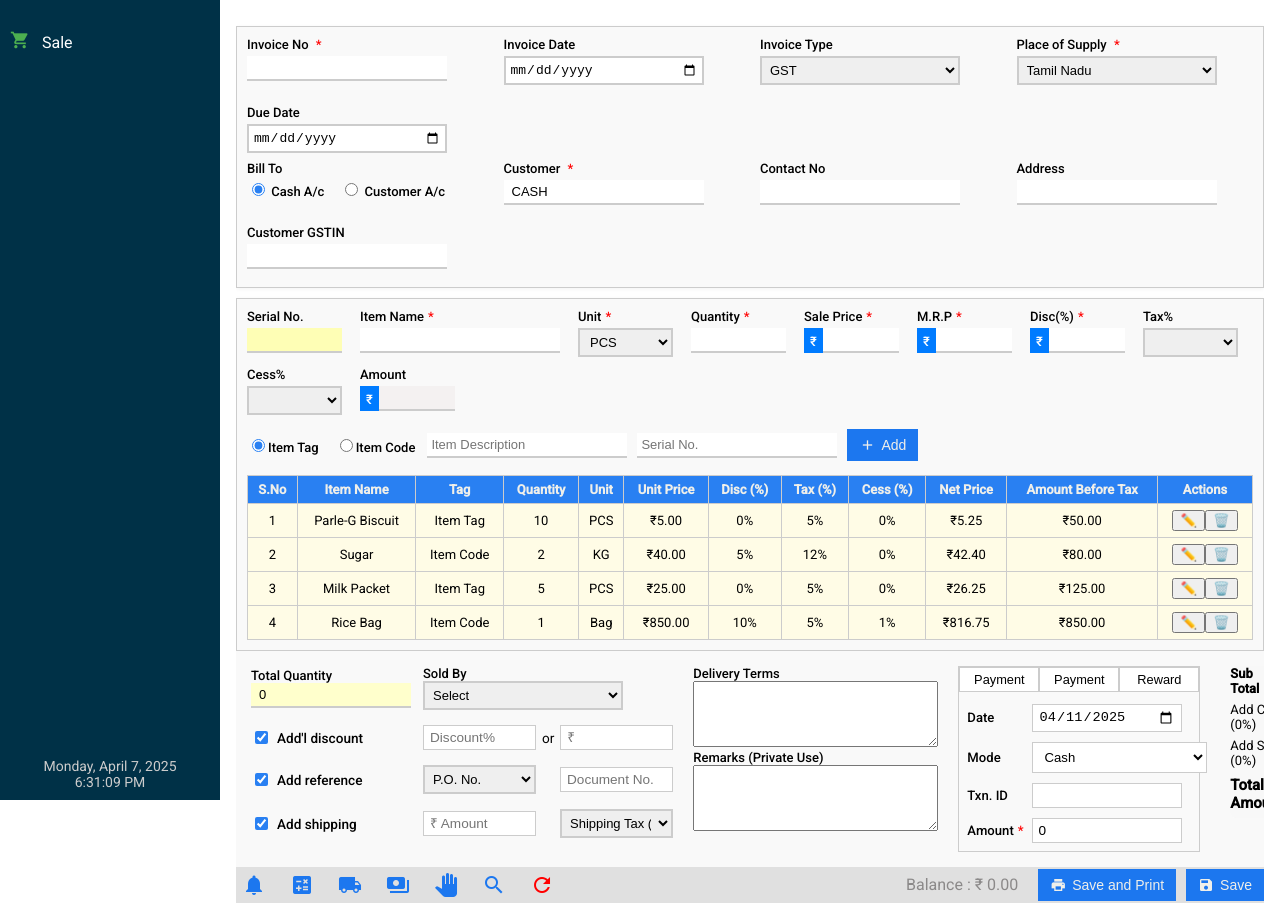
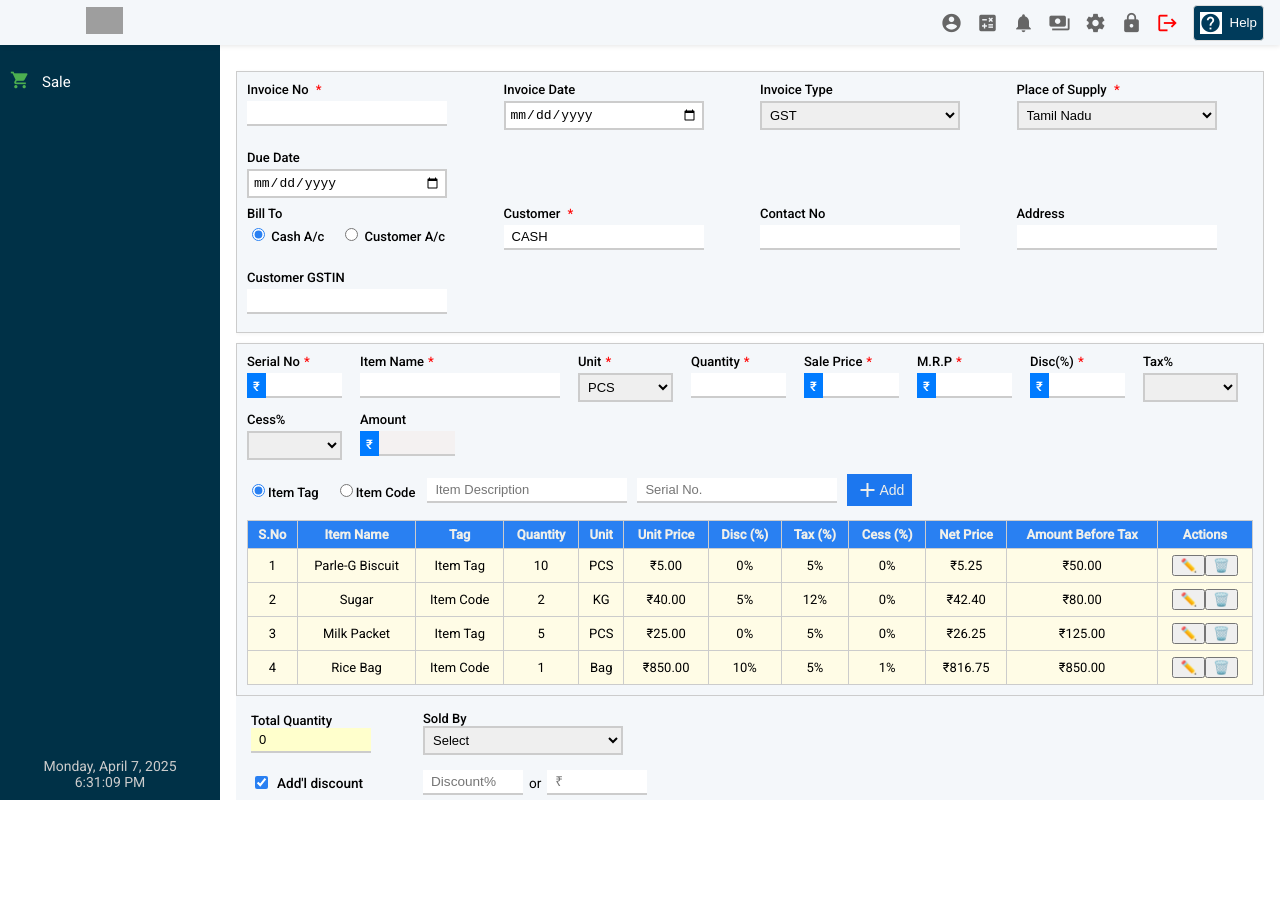
Before and after one commit to provigotechnologies/provigo.erp.ui, an Angular app: page /sales in a window 1280 px wide. After the commit the page ends 800 px from the top, so only its background shows below. Built offline with nearby package versions, Linux system fonts and the light colour scheme; grey boxes are pictures that could not be loaded.

Commit message:
Header included

```diff
--- a/src/app/features/sales/components/sales/sales.component.css
+++ b/src/app/features/sales/components/sales/sales.component.css
@@ -20,7 +20,7 @@
   border: 1px solid #ccc;
   padding: 10px;
   margin: 10px 0 0 0;
-  background-color: #f9f9f9;
+  background-color: #f4f7fa;
   box-shadow: 0 1px 4px rgba(0, 0, 0, 0.05);
 }
 
@@ -93,14 +93,15 @@ input[type="text"]{
   transition: border-bottom 0.2s;
 }
 
+/* Focus effect for input fields */
 input[type="text"]:focus,
 input[type="date"]:focus,
-textarea:focus {
+textarea:focus,
+select:focus { /* Added select:focus */
   outline: none;
   border-bottom: 2px solid #2980f2;
   background-color: #fff;
 }
-
 
 input[type="text"],
 input[type="date"],
@@ -124,6 +125,8 @@ select {
   }
 }
 
+
+
 /**/
 .input-row {
   display: flex;
@@ -143,13 +146,13 @@ select {
   margin-right: 8px;
 }
 
-.input-row input,
+/* .input-row input,
 .input-row select {
   width: 100%;
   padding: 4px 6px;
   font-size: 13px;
   box-sizing: border-box;
-}
+} */
 
 #itemname{
    width: 200px;
@@ -185,26 +188,6 @@ select {
   align-items: center;
   gap: 10px;
   flex-wrap: nowrap;
-}
-
-.item-fields input {
-  width: 100%;
-  padding: 4px;
-  font-size: 13px;
-  min-width: 160px;
-}
-
-.primary-btn {
-  background-color: #2980f2;
-  color: #efefea;
-  padding: 6px 14px;
-  border: none;
-  font-size: 13px;
-  display: flex;
-  align-items: center;
-  gap: 6px;
-  cursor: pointer;
-  justify-content: center;
 }
 
 .primary-btn i.material-icons {
@@ -266,6 +249,20 @@ select {
   margin: 0; /* remove default spacing */
 }
 
+.add-btn {
+  background-color: #1c77ef;
+  color: #efefea;
+  border: none;
+  padding: 4px 8px;
+  font-size: 14px;
+  display: flex;
+  align-items: center;
+  cursor: pointer;
+}
+.add-btn:hover {
+  background-color: #1565c0;
+}
+
 
 /* Responsive: full width fields on small screens */
 @media (max-width: 768px) {
@@ -313,17 +310,24 @@ select {
   .item-fields {
     flex-direction: column;
     width: 100%;
-    gap: 8px;
+    gap: 10px;
     align-items: stretch;
   }
 
   .item-fields .primary-btn{
+    width: 200px;
     align-items: stretch;
    justify-content: center;
   }
 
   .item-fields input#desc {
     order: -1; /* Make Item Description come first */
+  }
+
+  .add-btn {
+    flex: 1 1 auto;
+    justify-content: center;
+    width: 200px;
   }
 }
 
@@ -337,12 +341,13 @@ select {
 
 .payment-tabs {
   flex: none;
-  width: 240px;
-  display: flex;
+  min-width: 270px;  /* 👈 Set a minimum width */
+  max-width: 270px;  /* 👈 Set a fixed width */
+  width: 270px !important;  display: flex;
   flex-direction: column;
   gap: 12px; /* reduced overall gap */
   border: 1px solid #ccc;
-  background-color: #f9f9f9;
+  background-color: #f4f7fa;
   align-items: flex-start; /* 👈 aligns buttons to top-left */
 }
 
@@ -366,7 +371,7 @@ select {
 }
 
 .invoice-footer-grid {
-  background: #f9f9f9;
+  background: #f4f7fa;
   padding: 15px;
   font-size: 0.85rem;
 }
@@ -394,12 +399,26 @@ select {
   padding: 4px 6px;
   font-size: 0.85rem;
   border: 1px solid #ccc;
-  width: 113px; /* 👈 Customize width as needed */
+  width: 100px; /* 👈 Customize width as needed */
   min-width: unset; /* override min-width if needed */
 }
 
+.input-pair input[type="text"]{
+  border: none;
+  border-bottom: 2px solid #ccc;
+  padding: 4px 8px;
+  transition: border-bottom 0.2s;
+}
+
+/* Focus effect for input fields with placeholder */
+.input-pair input[type="text"]:focus {
+  outline: none;
+  border-bottom: 2px solid #2980f2;
+  background-color: #fff;
+}
+
 .input-pair select {
-  width: 113px;
+  width: 100px;
 }
 
 .input-pair {
@@ -423,28 +442,28 @@ select {
 
 .inline-form {
   display: grid;
-  grid-template-columns: auto 1fr;
-  row-gap: 10px;       /* 👈 Adds gap between each row */
+  grid-template-columns: 60px 1fr; /* 👈 Controls label width */
+  row-gap: 10px;
   column-gap: 8px;
   align-items: center;
   width: 100%;
   padding: 0 6px 8px 8px;
+  box-sizing: border-box;
 }
 
 .inline-form label {
   font-size: 0.82rem;
   font-weight: 500;
-  white-space: nowrap;
-  margin-bottom: 0px;
+  white-space: nowrap;  /* Prevent label wrapping */
+  margin-bottom: 0;
 }
 
 .inline-form input,
 .inline-form select {
-  width: 100%;
-  font-size: 0.82rem;
+  width: 100% !important;
+  min-width: 0;  font-size: 0.82rem;
   padding: 6px 8px;
-  border: 1px solid #ccc;
-  background-color: white;
+  box-sizing: border-box;
 }
 
 .amount-input {
@@ -457,12 +476,10 @@ select {
   padding: 3px 5px;
 }
 
-
-
 /*amount-summary */
 .amount-summary {
   max-width: 250px;
-  background-color: #f8f8f8;
+  background-color: #f4f7fa;
   font-size: 13px;
   padding: 0px;
   border-radius: 6px;
@@ -491,19 +508,25 @@ select {
 @media (max-width: 768px) {
   .footer-columns {
     flex-direction: column;
-    gap: 16px;
+    gap: 10px;
   }
 
   .payment-tabs {
-    width: 90%;           /* 👈 instead of 100% */
-    max-width: 270px;     /* 👈 optional: limit width on mobile */
-    padding: 8px;
-    gap: 4px;
+    width: 80%;
+    max-width: 200px; /* 👈 Reduce max-width */
+    padding: 6px 8px; /* 👈 Reduce inner padding */
+    gap: 6px;         /* Optional: less vertical gap */
+  }
+
+  .tabs button {
+    width: 72px;      /* 👈 Slightly smaller buttons */
+    padding: 3px 6px;
+    font-size: 0.75rem;
   }
 
   .inline-form {
     grid-template-columns: 1fr;
-    row-gap: 4px;
+    row-gap: 2px;
   }
 
   .inline-form label {
@@ -512,7 +535,7 @@ select {
 
   .inline-form input,
   .inline-form select {
-    width: 100% !important;
+    width: 100%;
     padding: 3px 5px;
   }
 
@@ -556,10 +579,9 @@ select {
   }
 
   .payment-tabs {
-    width: 90%;           /* 👈 instead of 100% */
-    max-width: 270px;     /* 👈 optional: limit width on mobile */
-    padding: 8px;
-    gap: 4px;
+    width: 270px !important;
+    max-width: 270px !important;
+    min-width: 270px !important;
   }
 }
 
@@ -579,8 +601,8 @@ select {
   }
 
   .payment-tabs {
-    width: 95%;             /* 🔽 reduce width */
-    max-width: 260px;       /* 🔽 tighter fit */
+    width: 95%;
+    max-width: 260px;
     padding: 10px;
     gap: 4px;
   }
@@ -601,7 +623,7 @@ select {
   }
 }
 
-@media (max-width: 1250px) {
+@media (max-width: 1400px) {
   .footer-columns {
     flex-direction: column;
     gap: 12px;
@@ -684,7 +706,6 @@ select {
 }
 
 
-
 /* 🔽 Responsive tweaks for small screens */
 @media (max-width: 600px) {
   .actions-bar {
--- a/src/app/features/sales/components/sales/sales.component.html
+++ b/src/app/features/sales/components/sales/sales.component.html
@@ -75,13 +75,14 @@
 
       <div class="section-container">
 
-        <!-- Particulars Section -->
-        <div class="section particulars-section">
-
-           <!-- 🔹 Row 1: Horizontal Input Fields -->
+        <!-- 🔹 Row 1: Horizontal Input Fields -->
             <div class="input-row">
-              <label>Serial No.
-                <input type="text" style="background-color: #fefeb5;" />
+              <label class="stacked-label">
+                <span>Serial No<span class="required">*</span></span>
+               <div class="rupee-wrapper"  style="display: flex; align-items: center;">
+                <span style="padding: 6px; background-color: #007bff; height: 13px; color: white;">₹</span>
+                 <input type="text" />
+                </div>
               </label>
 
               <label class="stacked-label" id="itemname">
@@ -153,7 +154,7 @@
             <div class="item-fields">
               <input id="desc" type="text" class="desc-input" placeholder="Item Description" />
               <input id="serial" type="text" placeholder="Serial No." />
-              <button type="button" class="primary-btn">
+              <button type="button" class="add-btn">
                 <i class="material-icons">add</i> Add
               </button>
             </div>
@@ -252,8 +253,6 @@
             </table>
           </div>
 
-        </div>
-
       </div>
 
       <div class="invoice-footer-grid">
@@ -262,7 +261,7 @@
         <div class="grid-container">
           <div class="group">
             <label>Total Quantity</label>
-            <input type="text" value="0" readonly class="highlight" />
+            <input type="text" value="0" readonly class="highlight" style="width: 120px;" />
           </div>
           <div class="group">
             <label>Sold By</label>
@@ -322,8 +321,8 @@
 
         <div class="group payment-tabs">
           <div class="tabs">
-            <button>Payment</button>
-            <button>Payment</button>
+            <button>Payment1</button>
+            <button>Payment2</button>
             <button>Reward</button>
           </div>
           <div class="inline-form">
@@ -336,7 +335,7 @@
             <label>
                <span>Amount<span class="required">*</span></span>
             </label>
-            <input type="text" value="0" readonly />
+            <input type="text" />
           </div>
         </div>
 
--- a/src/app/layout/header/header.component.css
+++ b/src/app/layout/header/header.component.css
@@ -0,0 +1,120 @@
+.app-header {
+    background-color: #f4f7fa;
+    height: 45px;
+    display: flex;
+    justify-content: space-between;
+    align-items: center;
+    padding: 0 16px;
+    box-shadow: 0 1px 5px rgba(0, 0, 0, 0.1);
+    position: sticky;
+    top: 0;
+    z-index: 1000;
+  }
+
+  .header-left .logo {
+    height: 28px;
+    object-fit: contain;
+    margin-left: 70px;
+  }
+
+  .header-right {
+    display: flex;
+    align-items: center;
+    gap: 14px;
+  }
+
+  .header-right i {
+    font-size: 22px;
+    color: #666;
+    cursor: pointer;
+    transition: color 0.2s ease;
+  }
+
+  .help-btn {
+    background-color: #003b5b;
+    color: #fff; /* Black text color */
+    border: 1px solid #ddd; /* Light border for the button */
+    padding: 6px; /* Adjust padding for spacing */
+    border-radius: 4px; /* Optional: rounded corners */
+    display: inline-flex;
+    align-items: center;
+    justify-content: center;
+  }
+
+  .help-btn i {
+    background-color: #fff;
+    color: #003b5b; /* Black text color */
+    margin-right: 8px; /* Add spacing between the icon and text */
+  }
+
+  .help-btn:hover {
+    cursor: pointer;
+  }
+
+  /* For mobile screens, adjust logo size and align it properly */
+  @media (max-width: 768px) {
+    .header-left .logo {
+     margin-left: 60px;
+      height: 24px; /* Smaller logo on mobile */
+    }
+
+    .header-right {
+      gap: 10px; /* Adjust gap between icons */
+    }
+
+    .header-right i {
+      font-size: 20px; /* Adjust icon size on mobile */
+    }
+
+    .help-btn {
+      padding: 4px; /* Adjust padding on mobile */
+    }
+
+    .help-btn i {
+      margin-right: 6px; /* Adjust spacing on mobile */
+    }
+
+    /* Make header-left (logo) align to the left with some space for the hamburger */
+    .header-left {
+      flex-grow: 1;
+      display: flex;
+      justify-content: flex-start;
+    }
+
+    .header-right {
+      flex-shrink: 0;
+    }
+
+    /* Reduce the logo size slightly when there's a hamburger menu on mobile */
+    .header-left {
+      justify-content: flex-start;
+    }
+  }
+
+  /* For very small screens, adjust layout further */
+ /* For very small screens, adjust layout further */
+@media (max-width: 576px) {
+    .app-header {
+      padding: 0 8px; /* Less padding on very small screens */
+    }
+
+    .header-left .logo {
+      height: 22px; /* Even smaller logo */
+    }
+
+    .header-right i {
+      font-size: 18px; /* Even smaller icons */
+    }
+
+    /* Ensure hamburger menu visibility */
+    .hamburger-menu {
+      display: block;
+    }
+
+    /* Instead of hiding the header-right icons, position them correctly */
+    .header-right {
+      display: flex; /* Make it visible */
+      gap: 8px; /* Adjust spacing between icons */
+      justify-content: flex-end; /* Align icons to the right */
+    }
+  }
--- a/src/app/layout/header/header.component.html
+++ b/src/app/layout/header/header.component.html
@@ -1 +1,18 @@
-<p>header works!</p>
+<header class="app-header">
+    <div class="header-left">
+      <img src="assets/images/logo.ico" alt="CIGT" class="logo" />
+    </div>
+
+    <div class="header-right">
+      <i class="material-icons" title="Profile">account_circle</i>
+      <i class="material-icons" title="Calculator">calculate</i>
+      <i class="material-icons" title="Notifications">notifications</i>
+      <i class="material-icons" title="Payments">payments</i>
+      <i class="material-icons" title="Settings">settings</i>
+      <i class="material-icons" title="Lock">lock</i>
+      <i class="material-icons" title="Logout" style="color: red;">logout</i>
+      <button class="help-btn">
+        <i class="material-icons">help</i> Help
+      </button>
+    </div>
+  </header>
--- a/src/app/layout/shell/shell.component.css
+++ b/src/app/layout/shell/shell.component.css
@@ -1,24 +1,17 @@
-html, body {
-  height: 100%;
-  margin: 0;
-  padding: 0;
-}
-
 .layout-container {
-  min-height: 100vh;
-  width: 100%;
   display: flex;
   flex-direction: column;
+  height: 100vh;
 }
 
 .layout-body {
   display: flex;
-  flex-grow: 1;
-  min-height: 100vh;
+  flex: 1;
+  overflow: hidden;
 }
 
 .layout-content {
   flex: 1;
+  overflow-y: auto;
   padding: 16px;
-  overflow-y: auto;
 }
--- a/src/app/layout/shell/shell.component.html
+++ b/src/app/layout/shell/shell.component.html
@@ -1,5 +1,7 @@
 <div class="layout-container">
-    <!-- <app-header></app-header> -->
+
+  <!-- 🔼 Place header at the top -->
+  <app-header></app-header>
 
   <div class="layout-body">
     <app-sidebar></app-sidebar>
@@ -9,5 +11,6 @@
     </main>
   </div>
 
+  <!-- Optional footer -->
   <!-- <app-footer></app-footer> -->
 </div>
--- a/src/app/layout/sidebar/sidebar.component.css
+++ b/src/app/layout/sidebar/sidebar.component.css
@@ -1,25 +1,20 @@
-
-html, body {
-  height: 100%;
-  margin: 0;
-}
 
 .sidebar-container {
   display: flex;
   flex-direction: row;
-  height: 100vh;
+  height: 100%;
 }
 
 /* Hamburger menu - shown only on small screens */
 .menu-toggle {
   display: none;
   position: fixed;
-  top: 10px;
+  height: 35px;
+  top: 5px;
   left: 10px;
   background: #003147;
   color: #fff;
   border: none;
-  border-radius: 6px;
   padding: 6px;
   z-index: 1100;
   cursor: pointer;
@@ -37,9 +32,10 @@ html, body {
   flex-direction: column;
   justify-content: space-between;
   transition: transform 0.3s ease-in-out;
-  height: 100vh;
+  height: 100%;
   overflow-y: auto;
   display: flex;
+  font-size: 15px;
 }
 
 .sidebar ul {
@@ -58,7 +54,7 @@ html, body {
   display: flex;
   align-items: center;
   color: white;
-  padding: 10px;
+  padding: 5px 10px; /* reduce from default 10px+ */
   text-decoration: none;
   gap: 8px;
   transition: background 0.2s;
@@ -71,7 +67,7 @@ html, body {
 /* Submenu styles for desktop */
 .submenu {
   position: absolute;
-  top: 18px;
+  top: 50px;
   left: 220px;
   width: 220px;
   background-color: #003147;
@@ -176,6 +172,14 @@ mat-icon {
     display: block;
   }
 
+  .sidebar ul li a {
+    display: flex;
+    color: white;
+    padding: 10px; /* reduce from default 10px+ */
+    gap: 8px;
+    transition: background 0.2s;
+  }
+
   .submenu li a,
   .nested-submenu li a {
     padding-left: 30px;
```
Lines whose indentation alone changed are shown as unchanged.
